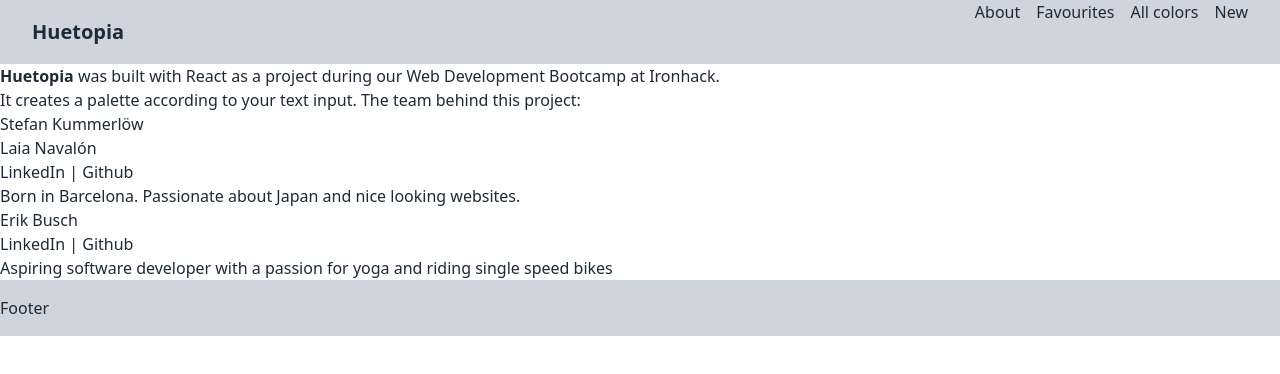
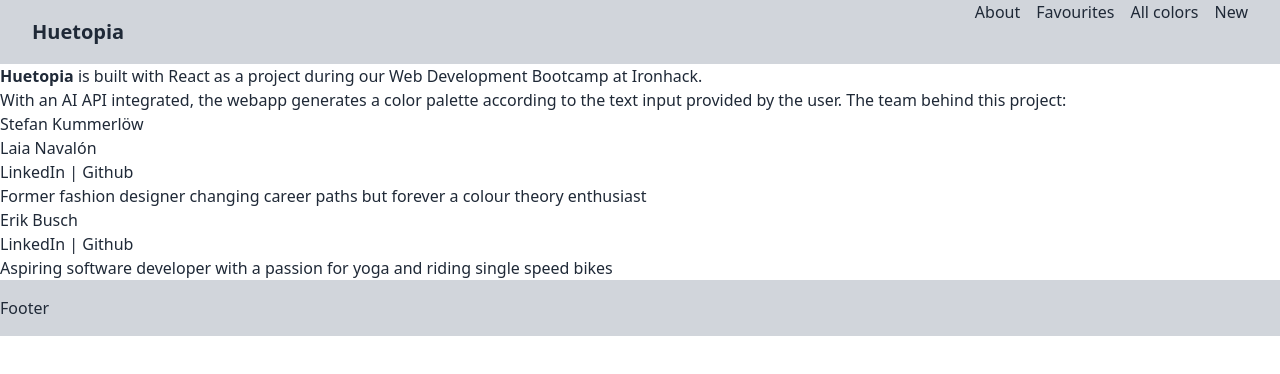
Before and after one commit to Huetopia/Huetopia, a React (Vite) app: page /about in a window 1280 px wide. Shown: the top 374 px of the page. Built offline with nearby package versions, Linux system fonts and the light colour scheme; the HTML template or start-up script is replaced by a standard one.

Commit message:
Update About page

```diff
--- a/src/pages/About.jsx
+++ b/src/pages/About.jsx
@@ -2,11 +2,9 @@ export const About = () => {
   return (
     <div className="">
       <p>
-        <b>Huetopia</b> was built with React as a project during our Web
-        Development Bootcamp at Ironhack.
+        <b>Huetopia</b> is built with React as a project during our Web Development Bootcamp at Ironhack.
         <br />
-        It creates a palette according to your text input. The team behind this
-        project:
+        With an AI API integrated, the webapp generates a color palette according to the text input provided by the user. The team behind this project:
       </p>
 
       {/* team members  */}
@@ -22,7 +20,7 @@ export const About = () => {
           </a>{" "}
           | <a href="https://github.com/feelikeadoll">Github</a>
           <p>
-            Born in Barcelona. Passionate about Japan and nice looking websites.
+          Former fashion designer changing career paths but forever a colour theory enthusiast
           </p>
         </div>
         <div className="team-member">
@@ -34,8 +32,7 @@ export const About = () => {
             | <a href="https://github.com/EazyErik">Github</a>
           </p>
           <p>
-            Aspiring software developer with a passion for yoga and riding
-            single speed bikes
+            Aspiring software developer with a passion for yoga and riding single speed bikes
           </p>
         </div>
       </div>
```
